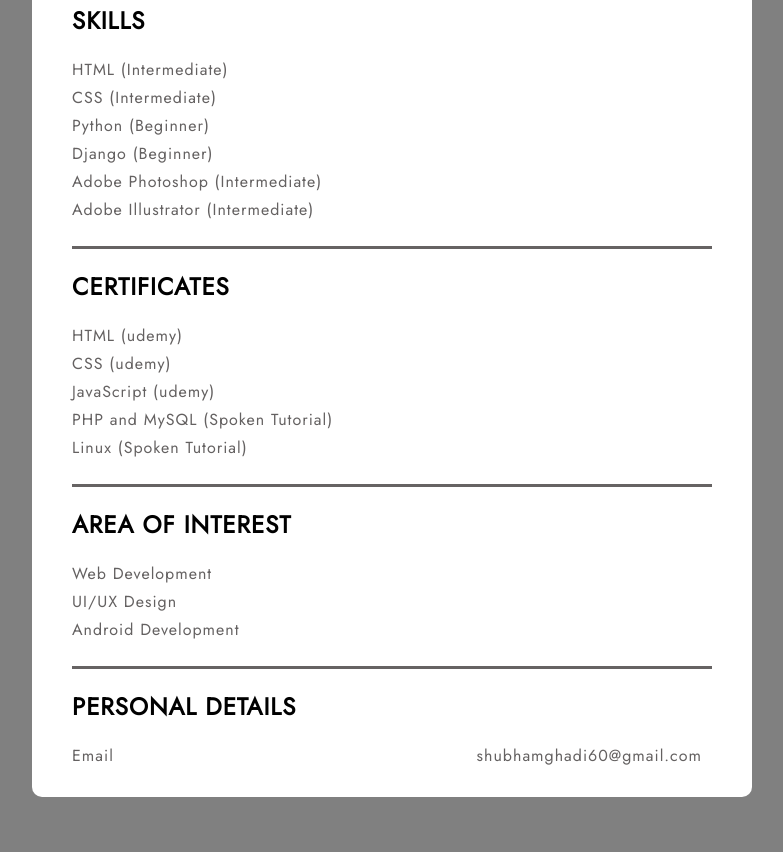
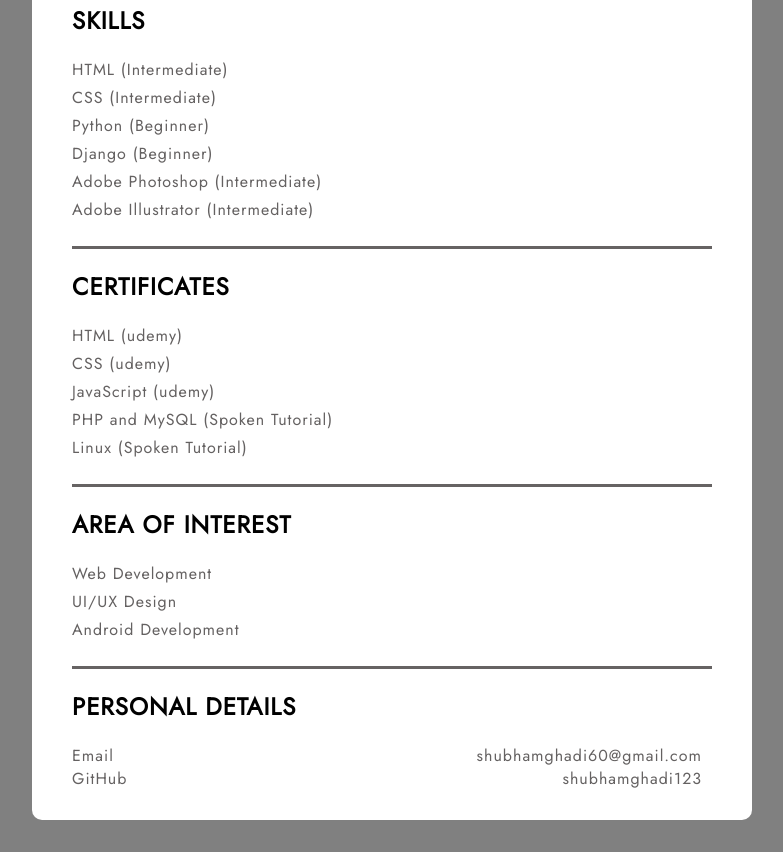
Before and after one commit to shubhamghadi123/eportfolio, a plain HTML site: page index.html in a window 1280 px wide. Shown: the part 820-1672 px from the top of the page, without its empty margins (248-1031 px from the left). Before the commit the page ends 1649 px from the top, so only its background shows below. Drawn offline with Linux system fonts and the light colour scheme.

Commit message:
updated personal details

```diff
--- a/index.html
+++ b/index.html
@@ -76,11 +76,15 @@
                         <li>Android Development</li>
                     </ul>
                 </div>
-                <div class="d-header con-email">
+                <div class="d-header pdetail">
                     <h2>Personal Details</h2>
                     <div class="email">
                         <p>Email</p>
-                        <p>shubhamghadi60@gmail.com</p>
+                        <a href="mailto:shubhamghadi60@gmail.com" target="_blank"><p>shubhamghadi60@gmail.com</p></a>
+                    </div>
+                    <div class="github">
+                        <p>GitHub</p>
+                        <a href="https://github.com/shubhamghadi123" target="_blank"><p>shubhamghadi123</p></a>
                     </div>
                 </div>
             </div>
--- a/style.css
+++ b/style.css
@@ -48,10 +48,15 @@ h1, h2 {
     text-transform: uppercase;
 }
 
-.email, .clg, .school {
+.email, .clg, .school, .github {
     display: flex;
     justify-content: space-between;
     padding-right: 10px;
+}
+
+.logo {
+    justify-content: flex-start;
+    width: 50px;
 }
 
 .clg {
@@ -63,7 +68,7 @@ h1, h2 {
     padding-top: 10px;
 }
 
-.con-email {
+.pdetail {
     border-bottom: none;
     padding-bottom: 30px;
 }
@@ -78,6 +83,15 @@ h1, h2 {
     padding-bottom: 5px;
 }
 
+.pdetail a {
+    text-decoration: none;
+}
+
+.pdetail a:hover {
+    letter-spacing: 2px;
+    color: black;
+}
+
 @media (max-width: 768px) {
     .email, .clg, .school {
         flex-direction: column;
```
